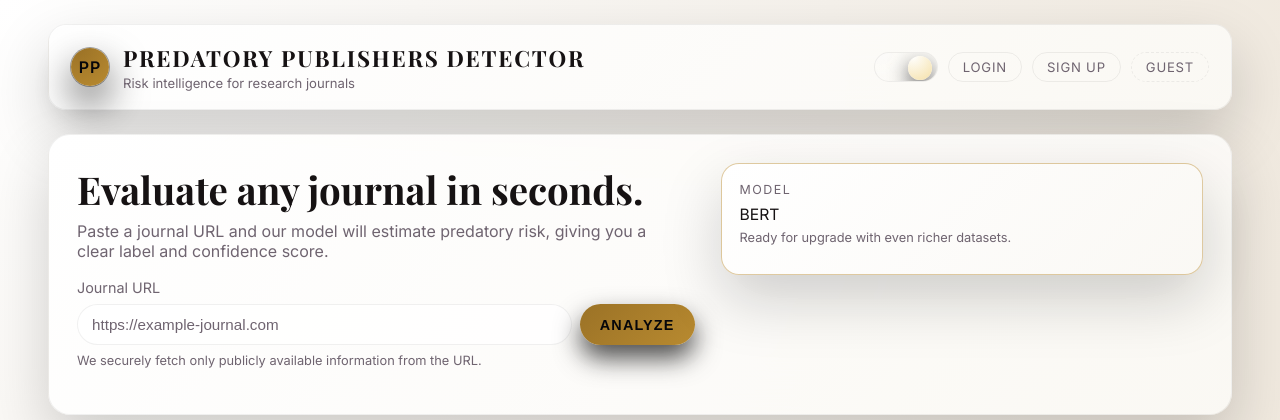
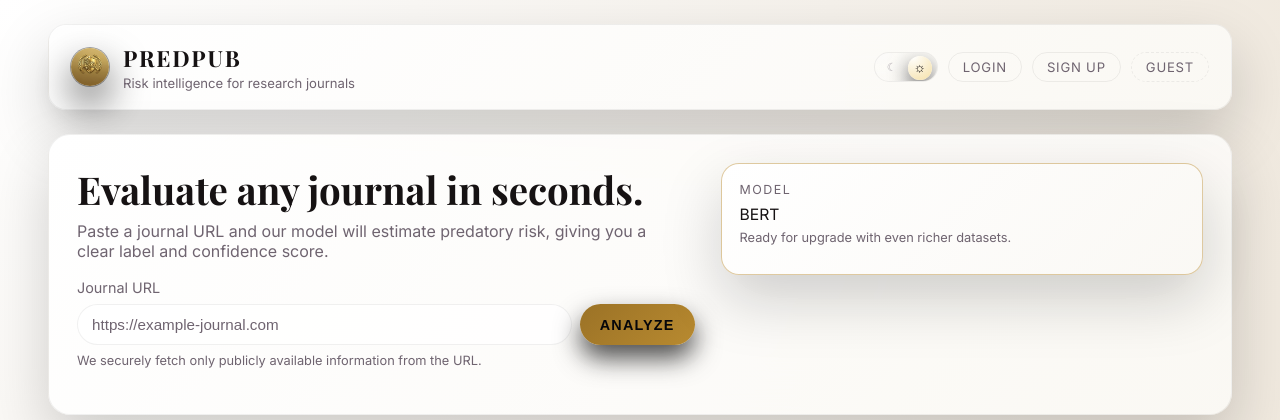
Before and after one commit to PranavD53/Predatory_Publishers_Detection, a Flask app: page / in a window 1280 px wide. Shown: the top 420 px of the page. Run offline with Flask 3, Linux system fonts and the light colour scheme.

Commit message:
Logo and Title changed

```diff
--- a/predatory_detector/__init__.py
+++ b/predatory_detector/__init__.py
@@ -1,5 +1,5 @@
 """
-Core package for the Predatory Publishers Detector application.
+Core package for the PreDPub application.
 
 This package contains:
 - Web scraping utilities
--- a/static/css/styles.css
+++ b/static/css/styles.css
@@ -91,14 +91,9 @@ body {
   width: 38px;
   height: 38px;
   border-radius: 999px;
-  background: radial-gradient(circle at 20% 0, var(--accent-strong), var(--accent));
-  color: #05060a;
-  display: flex;
-  align-items: center;
-  justify-content: center;
-  font-weight: 600;
-  letter-spacing: 0.06em;
+  object-fit: cover;
   box-shadow: 0 0 0 1px rgba(0, 0, 0, 0.35), 0 18px 38px rgba(0, 0, 0, 0.65);
+  display: block;
 }
 
 .brand-copy h1 {
@@ -187,6 +182,11 @@ body {
   transform: translateX(0);
 }
 
+.theme-toggle--dark .theme-toggle-thumb::before {
+  content: "☾";
+  transform: rotate(0deg);
+}
+
 .theme-toggle--dark .theme-toggle-icon--moon {
   opacity: 1;
 }
@@ -199,12 +199,29 @@ body {
   transform: translateX(30px);
 }
 
+.theme-toggle--light .theme-toggle-thumb::before {
+  content: "☼";
+  transform: rotate(360deg);
+}
+
 .theme-toggle--light .theme-toggle-icon--moon {
-  opacity: 0.3;
+  color: var(--text-muted);
+  opacity: 0.5;
 }
 
 .theme-toggle--light .theme-toggle-icon--sun {
   opacity: 1;
+}
+
+.theme-toggle-thumb::before {
+  font-size: 0.85rem;
+  font-weight: 600;
+  color: #161213;
+  transition: transform 0.25s ease, opacity 0.15s ease;
+  line-height: 1;
+  display: flex;
+  align-items: center;
+  justify-content: center;
 }
 
 .pill-link {
--- a/templates/base.html
+++ b/templates/base.html
@@ -3,7 +3,7 @@
   <head>
     <meta charset="UTF-8" />
     <meta name="viewport" content="width=device-width, initial-scale=1.0" />
-    <title>Predatory Publishers Detector</title>
+    <title>PreDPub</title>
     <link rel="preconnect" href="https://fonts.googleapis.com" />
     <link rel="preconnect" href="https://fonts.gstatic.com" crossorigin />
     <link
@@ -16,9 +16,9 @@
     <div class="app-shell">
       <header class="app-header glass">
         <a href="{{ url_for('index') }}" class="brand brand-link">
-          <div class="brand-mark">PP</div>
+          <img src="{{ url_for('static', filename='images/logo.png') }}" class="brand-mark" alt="PreDPub Logo" />
           <div class="brand-copy">
-            <h1>Predatory Publishers Detector</h1>
+            <h1>PreDPub</h1>
             <p>Risk intelligence for research journals</p>
           </div>
         </a>
```
Also changed, not shown: README.md, static/images/logo.png (added), 1 other file.
